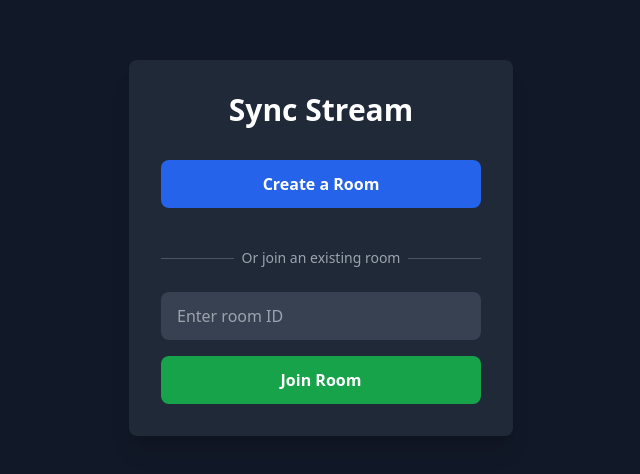
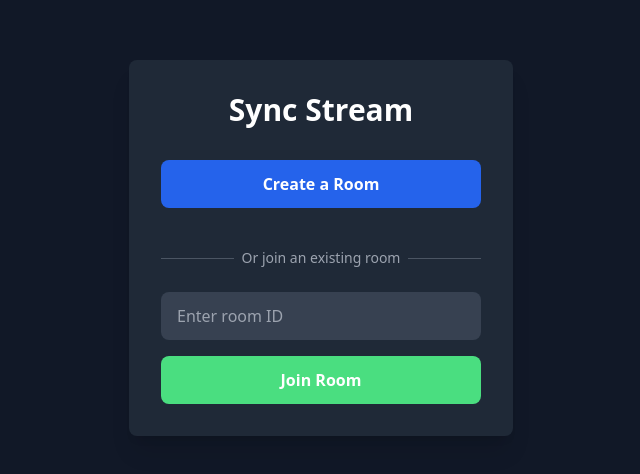
Before and after one commit to ZeroToShishir/Sync-stream, a Next.js app in the folder frontend/: page / in a window 1280 px wide. Shown: the part 152-626 px from the top of the page, without its empty margins (319-959 px from the left). Built offline with nearby package versions, Linux system fonts and the light colour scheme.

Commit message:
Implement loading state for room actions
Added loading state management for room creation and joining.

```diff
--- a/frontend/pages/index.js
+++ b/frontend/pages/index.js
@@ -4,24 +4,37 @@ import { useRouter } from 'next/router';
 export default function Home() {
   const router = useRouter();
   const [roomId, setRoomId] = useState('');
+  const [isLoading, setIsLoading] = useState(false);
 
   const createRoom = () => {
+    setIsLoading(true);
     const newId = Math.random().toString(36).substring(2, 8);
     router.push(`/room/${newId}`);
   };
 
   const joinRoom = (e) => {
     e.preventDefault();
-    if (roomId.trim()) router.push(`/room/${roomId}`);
+    if (roomId.trim()) {
+      setIsLoading(true);
+      router.push(`/room/${roomId}`);
+    }
   };
 
   return (
-    <div className="min-h-screen flex items-center justify-center">
+    <div className="min-h-screen flex items-center justify-center relative">
+      {/* Loading overlay */}
+      {isLoading && (
+        <div className="absolute inset-0 bg-black bg-opacity-50 flex items-center justify-center z-50">
+          <div className="animate-spin rounded-full h-16 w-16 border-t-4 border-b-4 border-blue-500"></div>
+        </div>
+      )}
+
       <div className="bg-gray-800 p-8 rounded-lg shadow-xl w-96">
         <h1 className="text-3xl font-bold mb-8 text-center">Sync Stream</h1>
         <button
           onClick={createRoom}
-          className="w-full bg-blue-600 hover:bg-blue-700 text-white font-bold py-3 px-4 rounded-lg mb-4"
+          disabled={isLoading}
+          className="w-full bg-blue-600 hover:bg-blue-700 disabled:bg-blue-400 text-white font-bold py-3 px-4 rounded-lg mb-4"
         >
           Create a Room
         </button>
@@ -39,11 +52,13 @@ export default function Home() {
             placeholder="Enter room ID"
             value={roomId}
             onChange={(e) => setRoomId(e.target.value)}
-            className="w-full bg-gray-700 text-white px-4 py-3 rounded-lg mb-4 focus:outline-none focus:ring-2 focus:ring-blue-500"
+            disabled={isLoading}
+            className="w-full bg-gray-700 text-white px-4 py-3 rounded-lg mb-4 focus:outline-none focus:ring-2 focus:ring-blue-500 disabled:opacity-50"
           />
           <button
             type="submit"
-            className="w-full bg-green-600 hover:bg-green-700 text-white font-bold py-3 px-4 rounded-lg"
+            disabled={isLoading || !roomId.trim()}
+            className="w-full bg-green-600 hover:bg-green-700 disabled:bg-green-400 text-white font-bold py-3 px-4 rounded-lg"
           >
             Join Room
           </button>
```
